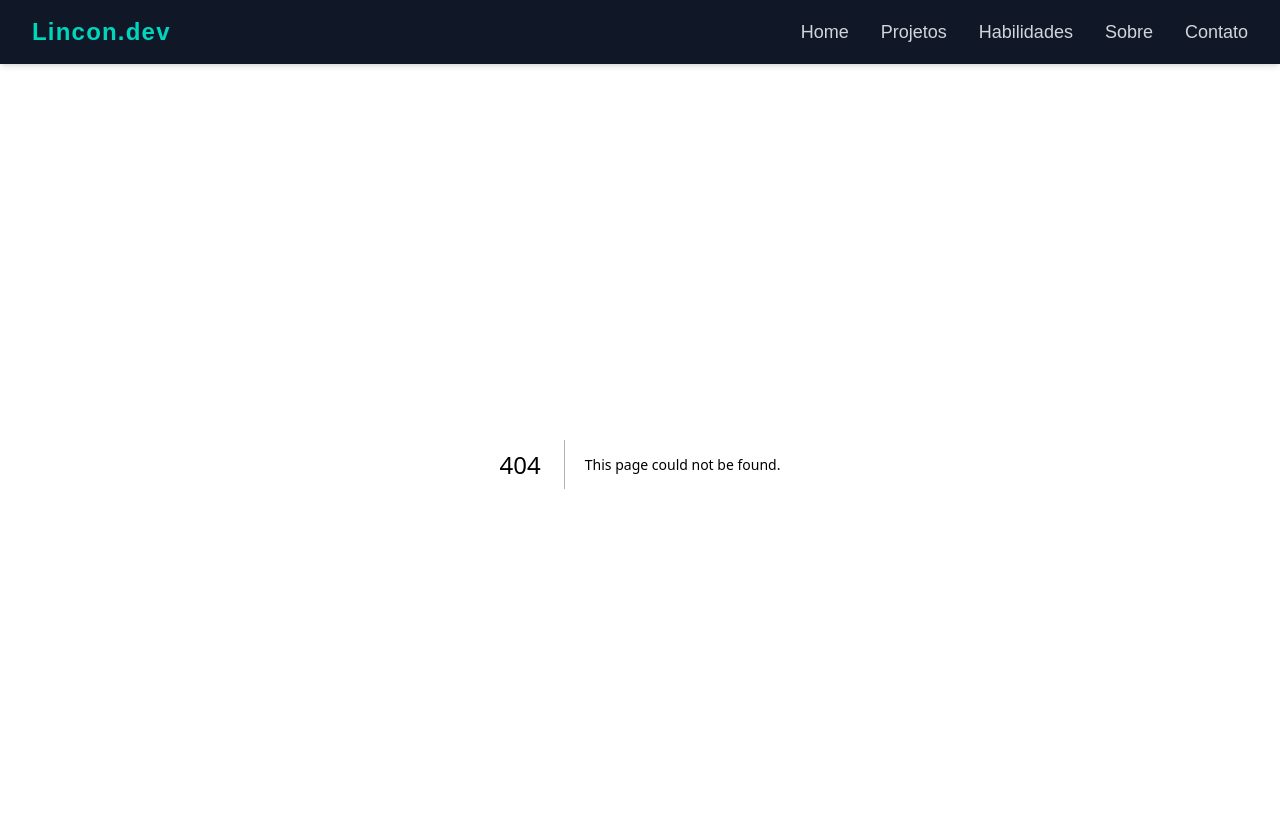
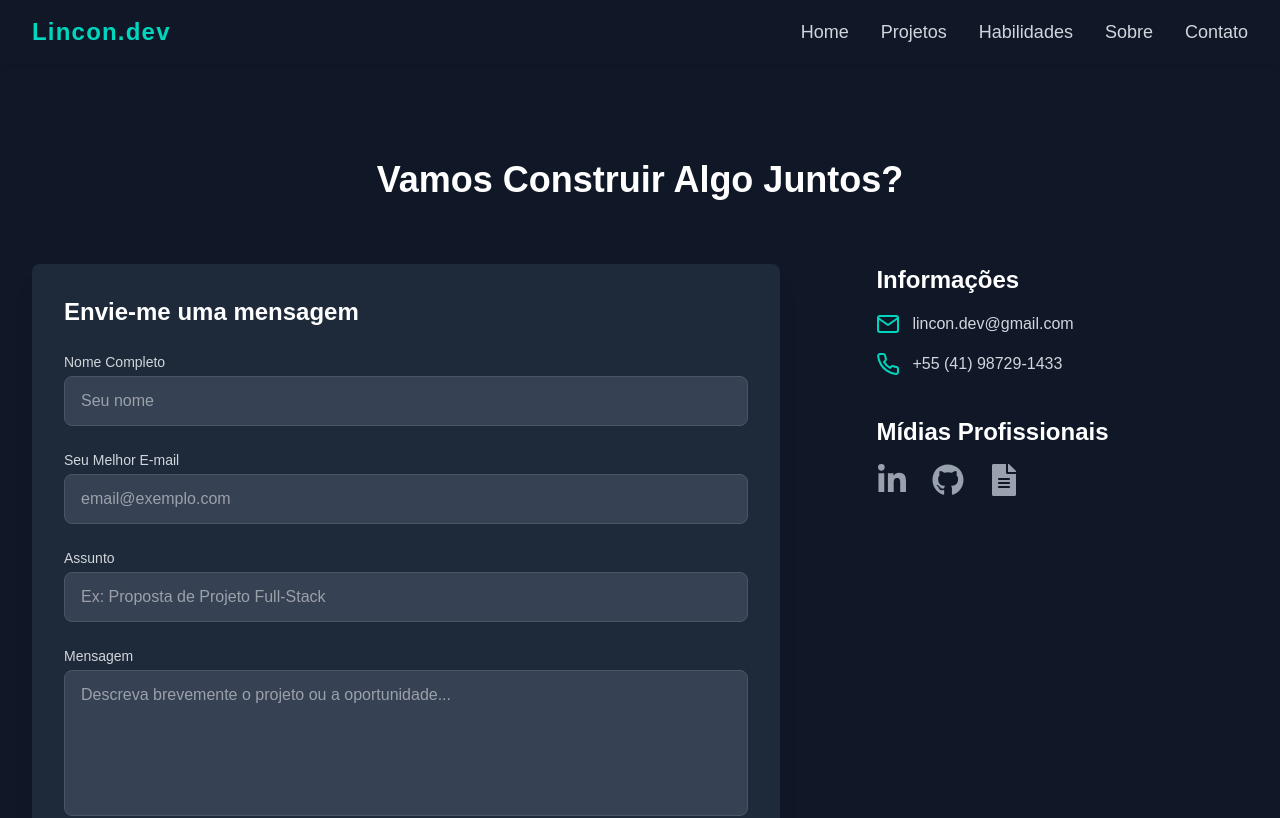
Before and after one commit to lincon-fernandes-dev/portifolio-lincon, a Next.js app: page /contact in a window 1280 px wide. Before the commit this address had no page. Shown: the top 818 px of the page. Built offline with nearby package versions, Linux system fonts and the light colour scheme.

Commit message:
feat: basic contact page

```diff
--- /dev/null
+++ b/src/app/contact/page.tsx
@@ -0,0 +1,152 @@
+"use client";
+import Link from "next/link";
+import { FaLinkedinIn, FaGithub, FaFileAlt } from "react-icons/fa"; // Ícones para Links
+import { FiMail, FiPhone } from "react-icons/fi"; // Ícones para Contato
+import React from "react"; // Necessário se você usar 'useState' para o formulário
+
+export default function ContactPage() {
+  return (
+    <section
+      id="contact"
+      className="bg-gray-900 py-16 sm:py-24 px-4 sm:px-6 lg:px-8"
+    >
+      <div className="max-w-7xl mx-auto">
+        <h2 className="text-4xl font-bold text-white text-center mb-12 sm:mb-16">
+          Vamos Construir Algo Juntos?
+        </h2>
+        <div className="flex flex-col lg:flex-row gap-12 lg:gap-24">
+          <div className="lg:w-2/3 bg-gray-800 p-8 rounded-lg shadow-xl">
+            <h3 className="text-2xl font-semibold text-white mb-6">
+              Envie-me uma mensagem
+            </h3>
+            <form className="space-y-6">
+              <div>
+                <label
+                  htmlFor="name"
+                  className="block text-sm font-medium text-gray-300 mb-1"
+                >
+                  Nome Completo
+                </label>
+                <input
+                  type="text"
+                  id="name"
+                  required
+                  className="w-full px-4 py-3 bg-gray-700 border border-gray-600 rounded-lg text-white focus:outline-none focus:ring-2 focus:ring-teal-500"
+                  placeholder="Seu nome"
+                />
+              </div>
+              <div>
+                <label
+                  htmlFor="email"
+                  className="block text-sm font-medium text-gray-300 mb-1"
+                >
+                  Seu Melhor E-mail
+                </label>
+                <input
+                  type="email"
+                  id="email"
+                  required
+                  className="w-full px-4 py-3 bg-gray-700 border border-gray-600 rounded-lg text-white focus:outline-none focus:ring-2 focus:ring-teal-500"
+                  placeholder="email@exemplo.com"
+                />
+              </div>
+              <div>
+                <label
+                  htmlFor="subject"
+                  className="block text-sm font-medium text-gray-300 mb-1"
+                >
+                  Assunto
+                </label>
+                <input
+                  type="text"
+                  id="subject"
+                  className="w-full px-4 py-3 bg-gray-700 border border-gray-600 rounded-lg text-white focus:outline-none focus:ring-2 focus:ring-teal-500"
+                  placeholder="Ex: Proposta de Projeto Full-Stack"
+                />
+              </div>
+              <div>
+                <label
+                  htmlFor="message"
+                  className="block text-sm font-medium text-gray-300 mb-1"
+                >
+                  Mensagem
+                </label>
+                <textarea
+                  id="message"
+                  rows={5}
+                  required
+                  className="w-full px-4 py-3 bg-gray-700 border border-gray-600 rounded-lg text-white focus:outline-none focus:ring-2 focus:ring-teal-500 resize-none"
+                  placeholder="Descreva brevemente o projeto ou a oportunidade..."
+                />
+              </div>
+              <button
+                type="submit"
+                className="w-full sm:w-auto bg-teal-500 text-gray-900 font-bold py-3 px-6 rounded-lg hover:bg-teal-400 transition-colors shadow-lg text-lg"
+              >
+                Enviar Mensagem
+              </button>
+            </form>
+          </div>
+          <div className="lg:w-1/3 space-y-10">
+            <div>
+              <h3 className="text-2xl font-semibold text-white mb-4">
+                Informações
+              </h3>
+              <div className="space-y-4">
+                <Link
+                  href="mailto:lincon.dev@gmail.com"
+                  className="flex items-center text-gray-300 hover:text-teal-400 transition-colors"
+                >
+                  <FiMail size={24} className="mr-3 text-teal-400" />
+                  <span>lincon.dev@gmail.com</span>
+                </Link>
+                <Link
+                  href="tel:+55 41 987291433"
+                  className="flex items-center text-gray-300 hover:text-teal-400 transition-colors"
+                >
+                  <FiPhone size={24} className="mr-3 text-teal-400" />
+                  <span>+55 (41) 98729-1433</span>
+                </Link>
+              </div>
+            </div>
+            <div>
+              <h3 className="text-2xl font-semibold text-white mb-4">
+                Mídias Profissionais
+              </h3>
+              <div className="flex space-x-6">
+                <Link
+                  href={
+                    "https://www.linkedin.com/in/lincon-fernandes-bb497613b/"
+                  }
+                  target="_blank"
+                  aria-label="LinkedIn Profile"
+                  className="text-gray-400 hover:text-teal-400 transition-colors"
+                >
+                  <FaLinkedinIn size={32} />
+                </Link>
+
+                <Link
+                  href={"https://github.com/lincon-fernandes-dev"}
+                  target="_blank"
+                  aria-label="GitHub Profile"
+                  className="text-gray-400 hover:text-teal-400 transition-colors"
+                >
+                  <FaGithub size={32} />
+                </Link>
+
+                <Link
+                  href={"/curriculo.pdf"}
+                  target="_blank"
+                  aria-label="Download CV"
+                  className="text-gray-400 hover:text-teal-400 transition-colors"
+                >
+                  <FaFileAlt size={32} />
+                </Link>
+              </div>
+            </div>
+          </div>
+        </div>
+      </div>
+    </section>
+  );
+}
```
